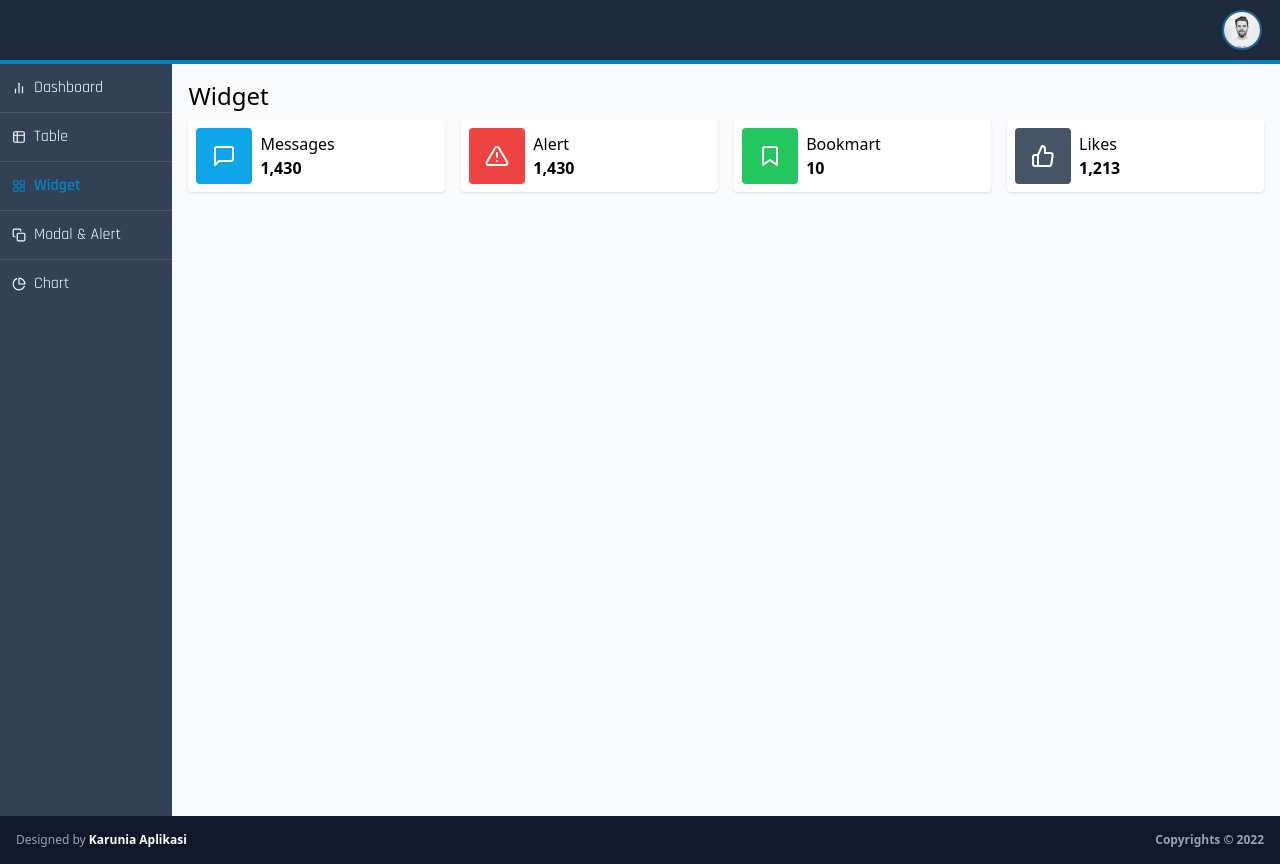
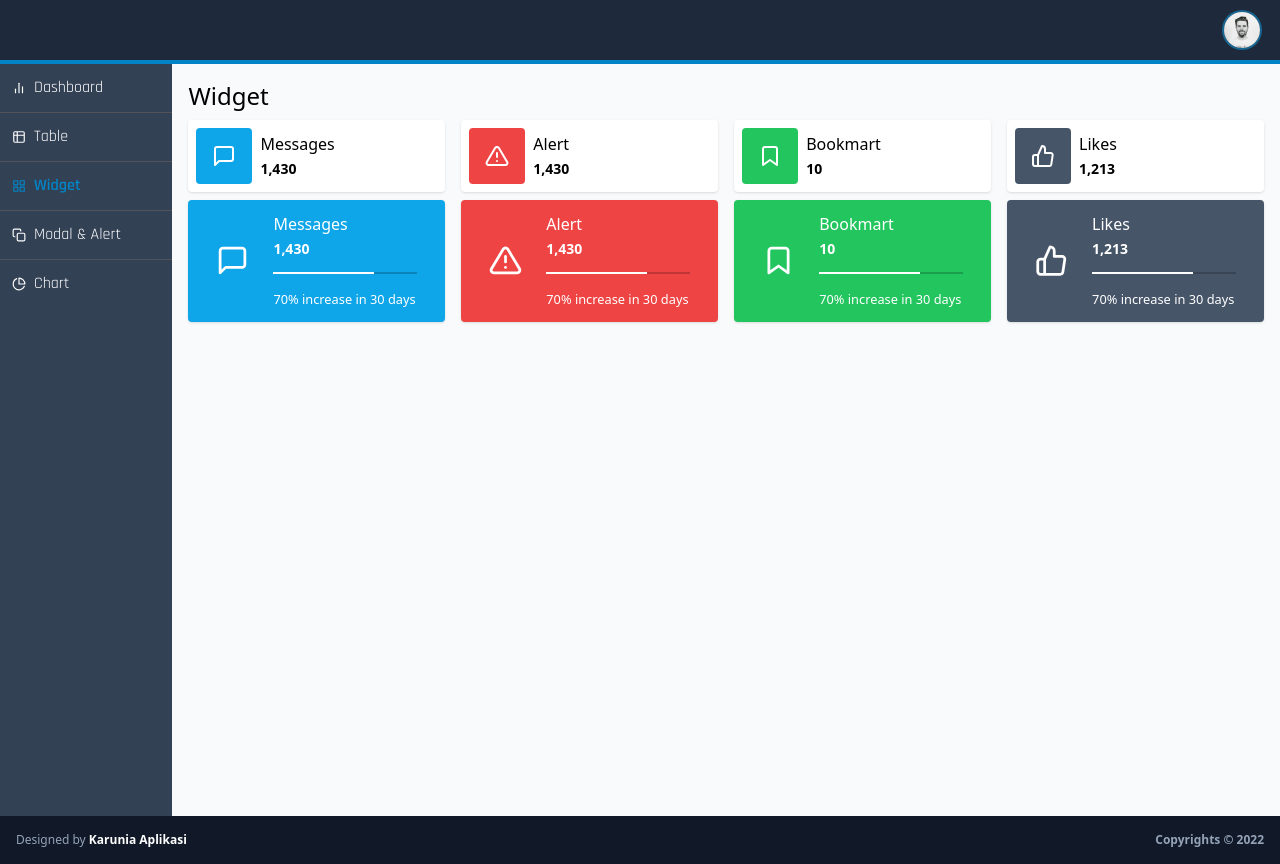
Before and after one commit to autotrof/admintemplate-nuxt, a Nuxt app: page /widget in a window 1280 px wide. Built offline with nearby package versions, Linux system fonts and the light colour scheme.

Commit message:
widget progress & infobox2

```diff
--- a/assets/main.css
+++ b/assets/main.css
@@ -25,12 +25,22 @@ h6{
   @apply text-sm;
 }
 
-.info-box{
+.info-box1{
   @apply rounded shadow flex items-center p-2 bg-white overflow-hidden;
 }
-.info-box .icon-wrapper{
+.info-box1 .icon-wrapper{
   @apply rounded p-4;
 }
-.info-box .info{
+.info-box2 .info,.info-box1 .info{
   @apply flex-1 ml-2;
 }
+
+.info-box2{
+  @apply rounded shadow flex items-center p-3 pr-7 overflow-hidden;
+}
+.info-box2 .icon-wrapper{
+  @apply p-4;
+}
+.info-box2 .info{
+  @apply text-white;
+}
--- /dev/null
+++ b/components/Progress.vue
@@ -0,0 +1,26 @@
+<script>
+  export default {
+    props:{
+      percentage:{default:0},
+      bgClass:{type:String, default:'bg-black bg-opacity-20'},
+      fgClass:{type:String, default:'bg-white'},
+      showLabel:{type:Boolean, default:false},
+      labelType:{default:1}
+    }
+  }
+</script>
+
+<template>
+  <div class="progress h-[1.5px]" :class="bgClass">
+    <div class="fg" :style="`width:${percentage}%`" :class="fgClass"></div>
+  </div>
+</template>
+
+<style scoped>
+  .progress{
+    @apply w-full transition-all duration-150;
+  }
+  .fg{
+    @apply h-full;
+  }
+</style>
--- a/layouts/default.vue
+++ b/layouts/default.vue
@@ -159,6 +159,9 @@
   header .page-title{
     @apply flex-1 flex items-center text-center justify-center xl:justify-start xl:text-left;
   }
+  header .page-title h1{
+    @apply text-lg;
+  }
   #main-content-wrapper{
     @apply flex-1 xl:flex xl:items-start;
   }
--- a/pages/widget.vue
+++ b/pages/widget.vue
@@ -8,32 +8,71 @@
       <h2>Widget</h2>
     </div>
     <div class="grid grid-cols-4 gap-4">
-      <div class="info-box">
+      <div class="info-box1">
         <div class="icon-wrapper bg-primary" v-html="$feather['message-square'].toSvg({class:'text-white'})"></div>
         <div class="info">
           <div>Messages</div>
-          <strong>1,430</strong>
+          <strong class="text-sm">1,430</strong>
         </div>
       </div>
-      <div class="info-box">
+      <div class="info-box1">
         <div class="icon-wrapper bg-danger" v-html="$feather['alert-triangle'].toSvg({class:'text-white'})"></div>
         <div class="info">
           <div>Alert</div>
-          <strong>1,430</strong>
+          <strong class="text-sm">1,430</strong>
         </div>
       </div>
-      <div class="info-box">
+      <div class="info-box1">
         <div class="icon-wrapper bg-green-500" v-html="$feather['bookmark'].toSvg({class:'text-white'})"></div>
         <div class="info">
           <div>Bookmart</div>
-          <strong>10</strong>
+          <strong class="text-sm">10</strong>
         </div>
       </div>
-      <div class="info-box">
+      <div class="info-box1">
         <div class="icon-wrapper bg-secondary" v-html="$feather['thumbs-up'].toSvg({class:'text-white'})"></div>
         <div class="info">
           <div>Likes</div>
-          <strong>1,213</strong>
+          <strong class="text-sm">1,213</strong>
+        </div>
+      </div>
+    </div>
+
+    <div class="grid grid-cols-4 gap-4 mt-2">
+      <div class="info-box2 bg-primary">
+        <div class="icon-wrapper" v-html="$feather['message-square'].toSvg({class:'text-white',width:33,height:33})"></div>
+        <div class="info">
+          <div>Messages</div>
+          <strong class="text-sm">1,430</strong>
+          <Progress percentage="70" bgClass="my-3 bg-black bg-opacity-20"/>
+          <small>70% increase in 30 days</small>
+        </div>
+      </div>
+      <div class="info-box2 bg-danger">
+        <div class="icon-wrapper" v-html="$feather['alert-triangle'].toSvg({class:'text-white',width:33,height:33})"></div>
+        <div class="info">
+          <div>Alert</div>
+          <strong class="text-sm">1,430</strong>
+          <Progress percentage="70" bgClass="my-3 bg-black bg-opacity-20"/>
+          <small>70% increase in 30 days</small>
+        </div>
+      </div>
+      <div class="info-box2 bg-green-500">
+        <div class="icon-wrapper" v-html="$feather['bookmark'].toSvg({class:'text-white',width:33,height:33})"></div>
+        <div class="info">
+          <div>Bookmart</div>
+          <strong class="text-sm">10</strong>
+          <Progress percentage="70" bgClass="my-3 bg-black bg-opacity-20"/>
+          <small>70% increase in 30 days</small>
+        </div>
+      </div>
+      <div class="info-box2 bg-secondary">
+        <div class="icon-wrapper" v-html="$feather['thumbs-up'].toSvg({class:'text-white',width:33,height:33})"></div>
+        <div class="info">
+          <div>Likes</div>
+          <strong class="text-sm">1,213</strong>
+          <Progress percentage="70" bgClass="my-3 bg-black bg-opacity-20"/>
+          <small>70% increase in 30 days</small>
         </div>
       </div>
     </div>
```
